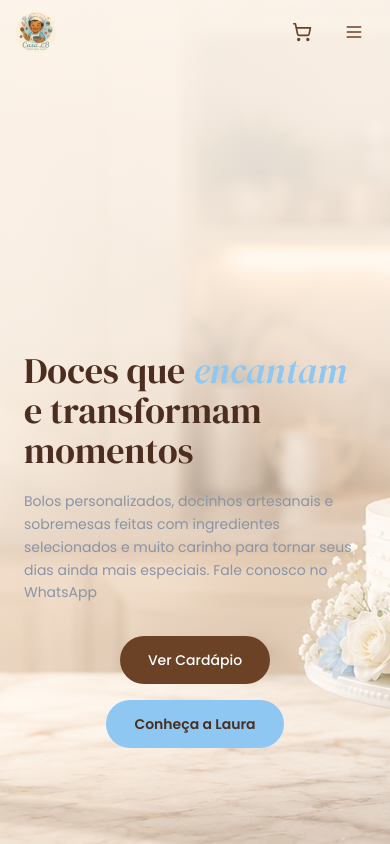
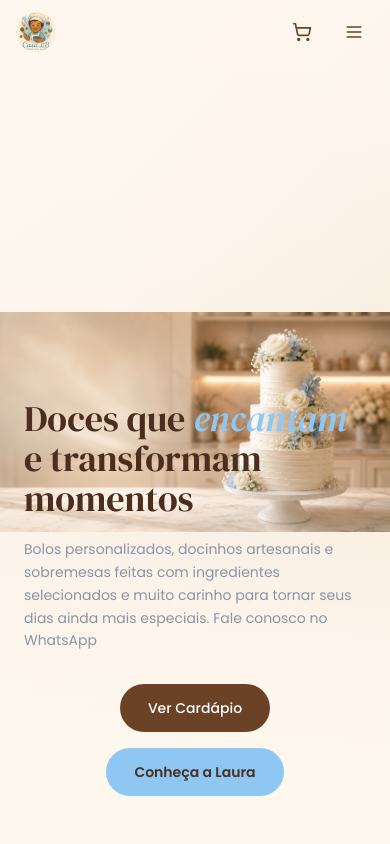
Before and after one commit to fggresuniaosepetiba/casalb, a React (Vite) app: page / in a window 390 px wide. Shown: the top 844 px of the page. Built offline with nearby package versions, Linux system fonts and the light colour scheme; the HTML template or start-up script is replaced by a standard one.

Commit message:
Hero mobile: imagem object-contain, overlay leve, bolo totalmente visivel

```diff
--- a/src/components/sections/Hero.tsx
+++ b/src/components/sections/Hero.tsx
@@ -12,31 +12,44 @@ export function Hero() {
         background: 'linear-gradient(135deg, #FFF8F0 0%, #FDF5EC 30%, #F8EDE0 60%, #F5E8D8 100%)',
       }}
     >
-      {/* Full background image */}
+      {/* Desktop: full background image */}
       <img
         src="/images/image_hero_2.png"
         alt=""
         aria-hidden="true"
-        className="absolute inset-0 w-full h-full object-cover object-center md:object-[65%_center]"
+        className="absolute inset-0 w-full h-full object-cover object-[65%_center] hidden md:block"
         loading="eager"
       />
 
-      {/* Gradient overlay for text readability */}
+      {/* Mobile: image contained, visible */}
+      <div className="absolute inset-0 md:hidden flex items-center justify-center">
+        <img
+          src="/images/image_hero_2.png"
+          alt=""
+          aria-hidden="true"
+          className="w-full h-[55vh] object-contain object-center"
+          loading="eager"
+        />
+      </div>
+
+      {/* Desktop overlay */}
       <div
         className="absolute inset-0 hidden md:block"
         style={{
           background: 'linear-gradient(to right, rgba(255,248,240,0.92) 0%, rgba(255,248,240,0.70) 30%, rgba(255,248,240,0.15) 55%, rgba(255,248,240,0) 70%)',
         }}
       />
+
+      {/* Mobile overlay — very light so cake is visible */}
       <div
         className="absolute inset-0 md:hidden"
         style={{
-          background: 'linear-gradient(to bottom, rgba(255,248,240,0.95) 0%, rgba(255,248,240,0.80) 40%, rgba(255,248,240,0.50) 65%, rgba(255,248,240,0.30) 100%)',
+          background: 'linear-gradient(to bottom, rgba(255,248,240,0.60) 0%, rgba(255,248,240,0.10) 40%, rgba(255,248,240,0.10) 55%, rgba(255,248,240,0.85) 80%, rgba(255,248,240,0.97) 100%)',
         }}
       />
 
       {/* Content */}
-      <div className="relative z-10 min-h-screen flex flex-col justify-end md:justify-center px-6 sm:px-10 lg:px-16 xl:px-24 pb-24 md:pb-0 pt-32 md:pt-32">
+      <div className="relative z-10 min-h-screen flex flex-col justify-end md:justify-center px-6 sm:px-10 lg:px-16 xl:px-24 pb-12 md:pb-0 pt-32 md:pt-32">
         <div className="max-w-[520px]">
           <motion.h1
             initial={{ opacity: 0, y: 40 }}
```
